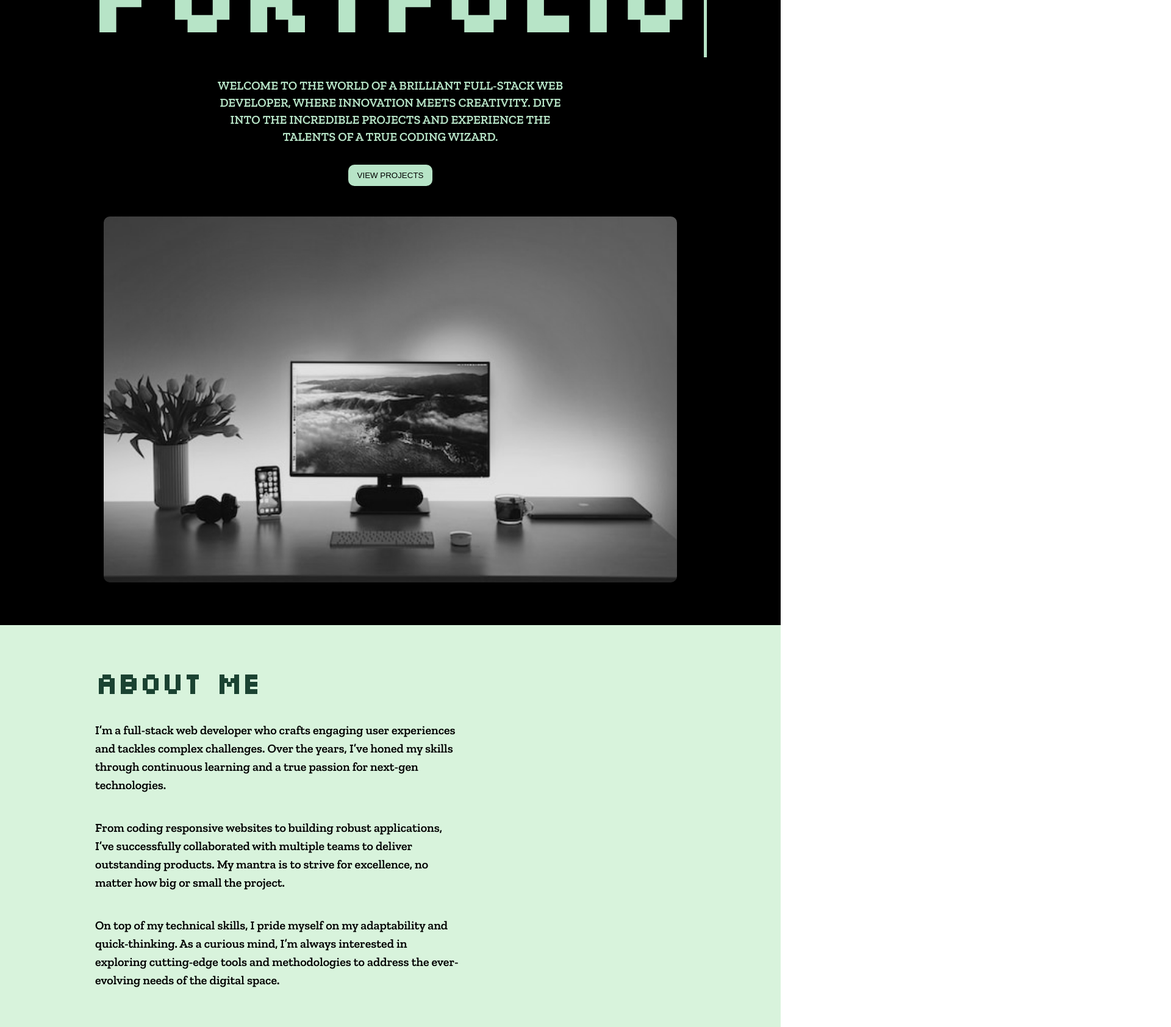
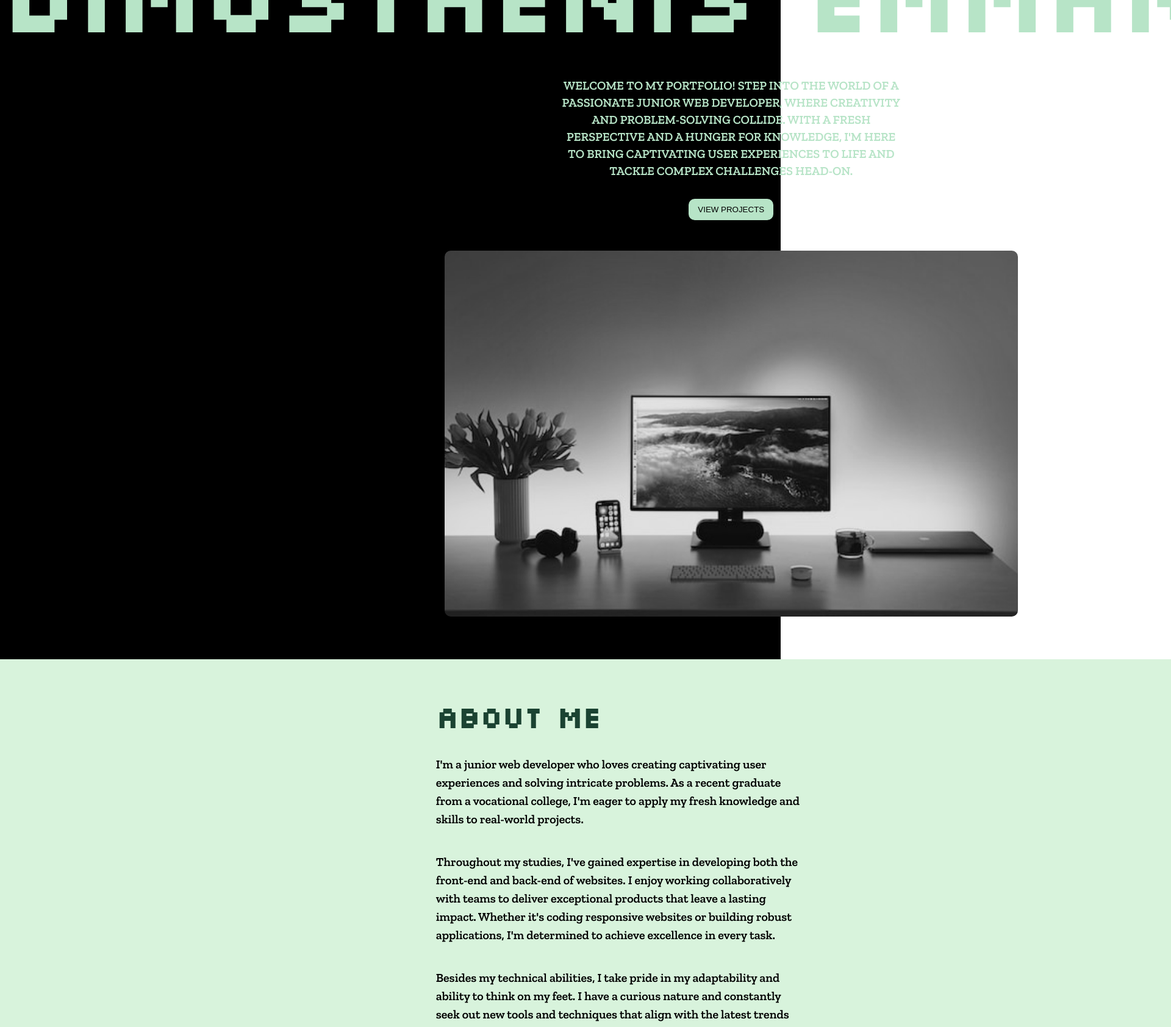
Before and after one commit to Albatraoz12/Portfolio, a React (Vite) app: page / in a window 1280 px wide. Shown: the part 180-1864 px from the top of the page at 61% size, 1920 px wide, since content can reach past the window. Built offline with nearby package versions, Linux system fonts and the light colour scheme.

Commit message:
implement new text

```diff
--- a/src/components/About/About.jsx
+++ b/src/components/About/About.jsx
@@ -9,22 +9,26 @@ const About = () => {
           <h2>About me</h2>
           <div className='about-wrapper'>
             <p>
-              I’m a full-stack web developer who crafts engaging user
-              experiences and tackles complex challenges. Over the years, I’ve
-              honed my skills through continuous learning and a true passion for
-              next-gen technologies.
+              I&apos;m a junior web developer who loves creating captivating
+              user experiences and solving intricate problems. As a recent
+              graduate from a vocational college, I&apos;m eager to apply my
+              fresh knowledge and skills to real-world projects.
             </p>
             <p>
-              From coding responsive websites to building robust applications,
-              I’ve successfully collaborated with multiple teams to deliver
-              outstanding products. My mantra is to strive for excellence, no
-              matter how big or small the project.
+              Throughout my studies, I&apos;ve gained expertise in developing
+              both the front-end and back-end of websites. I enjoy working
+              collaboratively with teams to deliver exceptional products that
+              leave a lasting impact. Whether it&apos;s coding responsive
+              websites or building robust applications, I&apos;m determined to
+              achieve excellence in every task.
             </p>
             <p>
-              On top of my technical skills, I pride myself on my adaptability
-              and quick-thinking. As a curious mind, I’m always interested in
-              exploring cutting-edge tools and methodologies to address the
-              ever-evolving needs of the digital space.
+              Besides my technical abilities, I take pride in my adaptability
+              and ability to think on my feet. I have a curious nature and
+              constantly seek out new tools and techniques that align with the
+              latest trends in the digital realm. I&apos;m passionate about
+              staying up-to-date with the ever-evolving needs of the industry
+              and finding innovative solutions to meet them.
             </p>
           </div>
         </div>
--- a/src/components/header/Header.jsx
+++ b/src/components/header/Header.jsx
@@ -7,12 +7,15 @@ const Header = () => {
     <>
       <header>
         <span>{date}</span>
-        <h1>Portfolio</h1>
+        <h1>Dimosthenis Emmanouil</h1>
         <p>
-          Welcome to the world of a brilliant full-stack web developer, where
-          innovation meets creativity. Dive into the incredible projects and
-          experience the talents of a true coding wizard.
+          Welcome to my portfolio! Step into the world of a passionate junior
+          web developer, where creativity and problem-solving collide. With a
+          fresh perspective and a hunger for knowledge, I&apos;m here to bring
+          captivating user experiences to life and tackle complex challenges
+          head-on.
         </p>
+
         <button>View Projects</button>
       </header>
       <figure>
```
